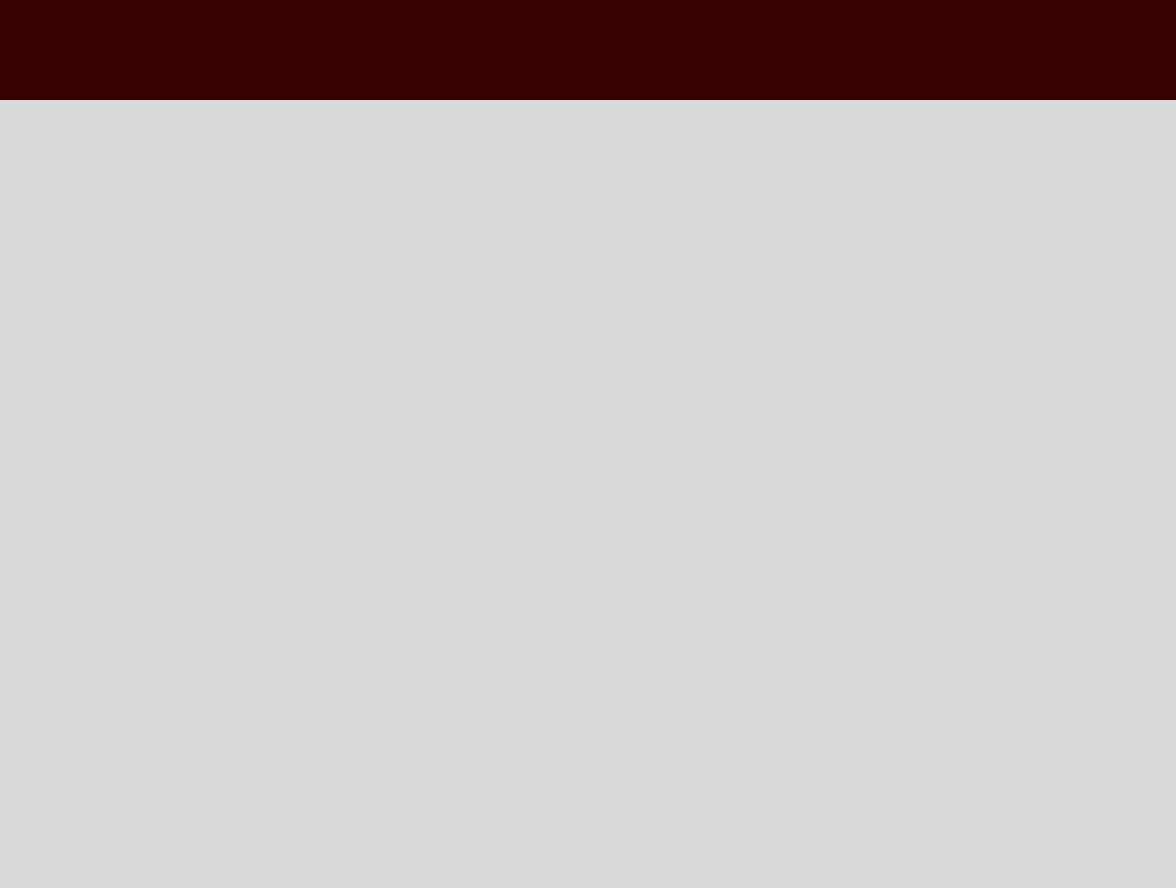
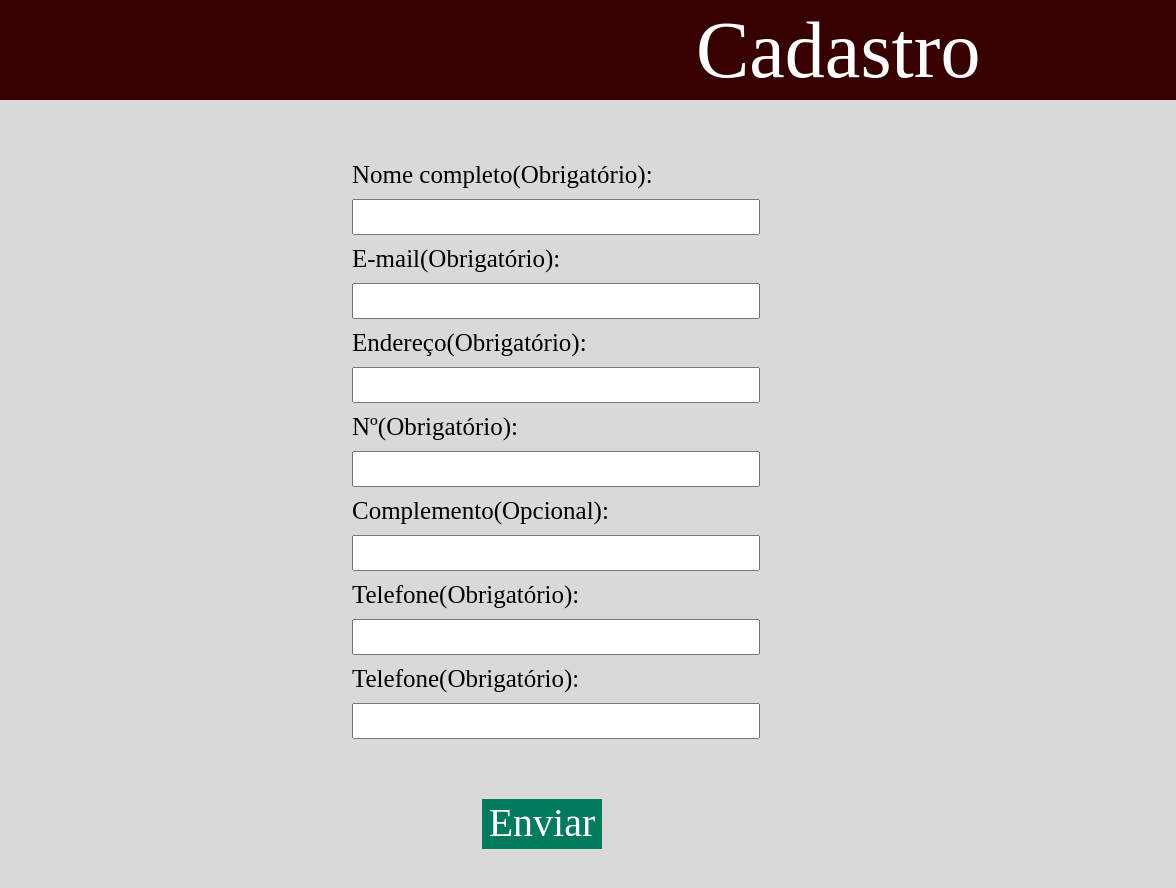
Before and after one commit to d4costalu1z/hamburguerdelivery, a plain HTML site: page cadastro.html in a window 1280 px wide. Shown: the top 888 px of the page, 104-1280 px from the left. Drawn offline with Linux system fonts and the light colour scheme.

Commit message:
Add files via upload

```diff
--- a/cadastro.html
+++ b/cadastro.html
@@ -10,10 +10,27 @@
     <header>
     <div class="cabecalho">
         <a href="index.html"><div><img src="4728 1.png" height="100px"></div></a>
+        <div class="titulocadastro">Cadastro</div>
     </div>
 </header>
-    <div class="fundoCinza">
-
+    <div class="fundoCinzaCadastro">
+        <div class="cardasto">
+        <div class="lbl">Nome completo(Obrigatório):</div>
+        <input type="text">
+        <div class="lbl">E-mail(Obrigatório):</div>
+        <input type="text">
+        <div class="lbl">Endereço(Obrigatório):</div>
+        <input type="text">
+        <div class="lbl">Nº(Obrigatório):</div>
+        <input type="text">
+        <div class="lbl">Complemento(Opcional):</div>
+        <input type="text">
+        <div class="lbl">Telefone(Obrigatório):</div>
+        <input type="text">
+        <div class="lbl">Telefone(Obrigatório):</div>
+        <input type="tel">
+        <div class="boton">Enviar</div>
     </div>
+</div>
 </body>
 </html>
--- a/style.css
+++ b/style.css
@@ -141,14 +141,14 @@ body{
 
 .titulocarne{
     color: white;
-    font-size: 50px;
-    padding-left: 600px;
+    font-size: 80px;
+    padding-left: 450px;
 }
 
 .titulofrango{
     color: white;
-    font-size: 50px;
-    padding-left: 600px;
+    font-size: 80px;
+    padding-left: 450px;
 }
 
 .carnes{
@@ -157,3 +157,53 @@ body{
     background-color: red;
     width: 100px;
 }
+
+.titulocadastro{
+    color: white;
+    font-size: 80px;
+    padding-left: 700px;
+}
+
+.titulocontato{
+    color: white;
+    font-size: 80px;
+    padding-left: 550px;
+}
+
+.fundoCinzaCadastro{
+    height: 800px;
+    width: 1500px;
+    background-color: #D9D9D9;
+    margin-top: 200px;
+    margin: auto;
+    align-content: center;
+}
+
+.lbl{
+    display: flex;
+    font-size: 25px;
+    padding-bottom: 10px;
+    padding-top: 10px;
+}
+
+.cardasto{
+    margin-left: 57vh;
+    align-content: center;
+
+}
+
+input{
+    width: 400px;
+    height: 30px;
+}
+
+.boton{
+    background-color: #007B5E;
+    color: white;
+    height: 50px;
+    width: 120px;
+    text-align: center;
+    margin-top: 60px;
+    margin-left: 130px;
+    font-size: 40px;
+}
```
Also changed, not shown: index.html (+1 -1 lines).
